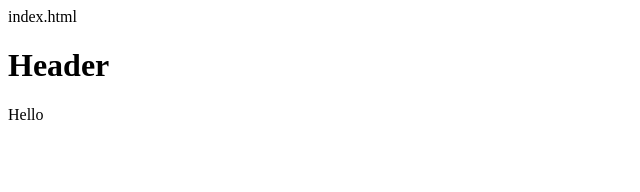
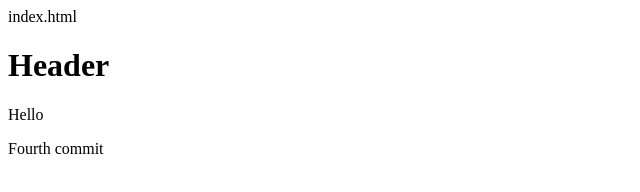
Before and after one commit to holdenthehitcher/git-test, a plain HTML site: page index.html in a window 1280 px wide. Shown: the whole page, without its empty margins (0-640 px from the left). Drawn offline with Linux system fonts and the light colour scheme.

Commit message:
Fourth Commit

```diff
--- a/index.html
+++ b/index.html
@@ -4,6 +4,7 @@
        <body>
            <h1>Header</h1>
                <p>Hello</p>
+               <p> Fourth commit</p>
 
 
         </body>
```
